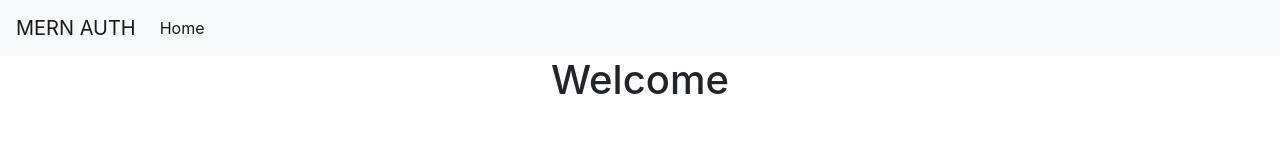
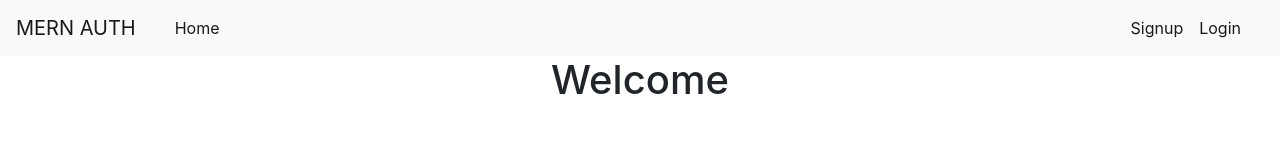
Before and after one commit to AtharLaique/mern-auth, a React (Create React App) app in the folder client/: page / in a window 1280 px wide. Shown: the top 160 px of the page. Built offline with nearby package versions, Linux system fonts and the light colour scheme.

Commit message:
Routing Link

```diff
--- a/client/package.json
+++ b/client/package.json
@@ -9,6 +9,8 @@
     "aphrodite": "^2.4.0",
     "react": "^16.13.1",
     "react-dom": "^16.13.1",
+    "react-router": "^5.2.0",
+    "react-router-dom": "^5.2.0",
     "react-scripts": "3.4.1"
   },
   "scripts": {
--- a/client/src/App.js
+++ b/client/src/App.js
@@ -1,14 +1,15 @@
-import React from 'react';
-import Layout from './components/Layout'
+import React from "react";
+import Layout from "./components/Layout";
+import { BrowserRouter } from "react-router-dom";
 
 function App() {
   return (
     <div className="App">
-      <Layout>
-      <h1 className="text-center">
-        Welcome
-      </h1>
-      </Layout>
+      <BrowserRouter>
+        <Layout>
+          <h1 className="text-center">Welcome</h1>
+        </Layout>
+      </BrowserRouter>
     </div>
   );
 }
--- a/client/src/components/Nav.jsx
+++ b/client/src/components/Nav.jsx
@@ -1,11 +1,13 @@
 import React from "react";
+import { Link } from "react-router-dom";
 const Nav = () => {
   return (
     <div>
       <nav class="navbar navbar-expand-lg navbar-light bg-light">
-        <a class="navbar-brand" href="#">
-         MERN AUTH
-        </a>
+        <Link class="navbar-brand" to="/">
+          MERN AUTH
+        </Link>
+
         <button
           class="navbar-toggler"
           type="button"
@@ -17,12 +19,24 @@ const Nav = () => {
         >
           <span class="navbar-toggler-icon"></span>
         </button>
-        <div class="collapse navbar-collapse" id="navbarNav">
+        <div class="collapse navbar-collapse container" id="navbarNav">
           <ul class="navbar-nav">
             <li class="nav-item active">
-              <a class="nav-link" href="#">
+              <Link class="nav-link" to="/">
                 Home <span class="sr-only">(current)</span>
-              </a>
+              </Link>
+            </li>
+          </ul>
+          <ul class="navbar-nav ml-auto ">
+            <li class="nav-item active">
+              <Link class="nav-link" to="/signup">
+                Signup <span class="sr-only">(current)</span>
+              </Link>
+            </li>
+            <li class="nav-item active">
+              <Link class="nav-link" to="/login">
+                Login <span class="sr-only">(current)</span>
+              </Link>
             </li>
           </ul>
         </div>
```
Also changed, not shown: 1 other file (tests, documents, lock files or other folders).
